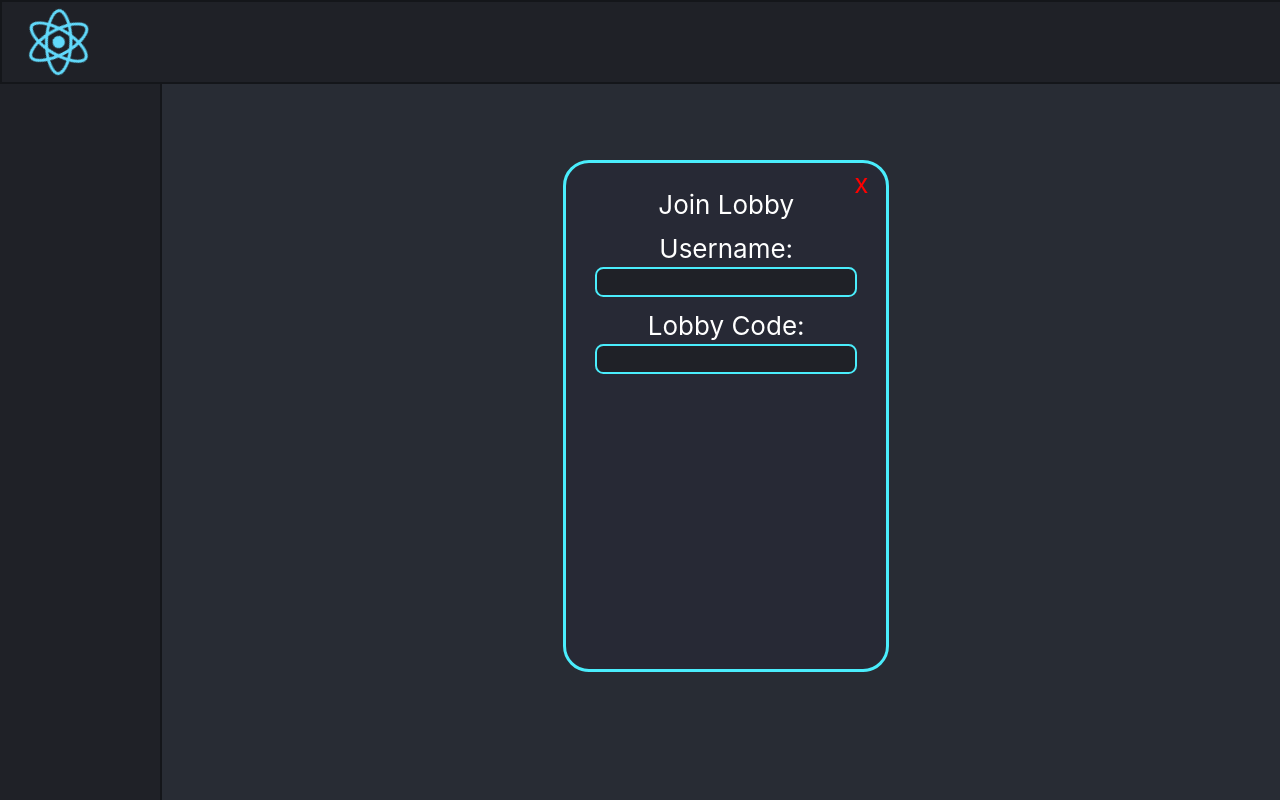
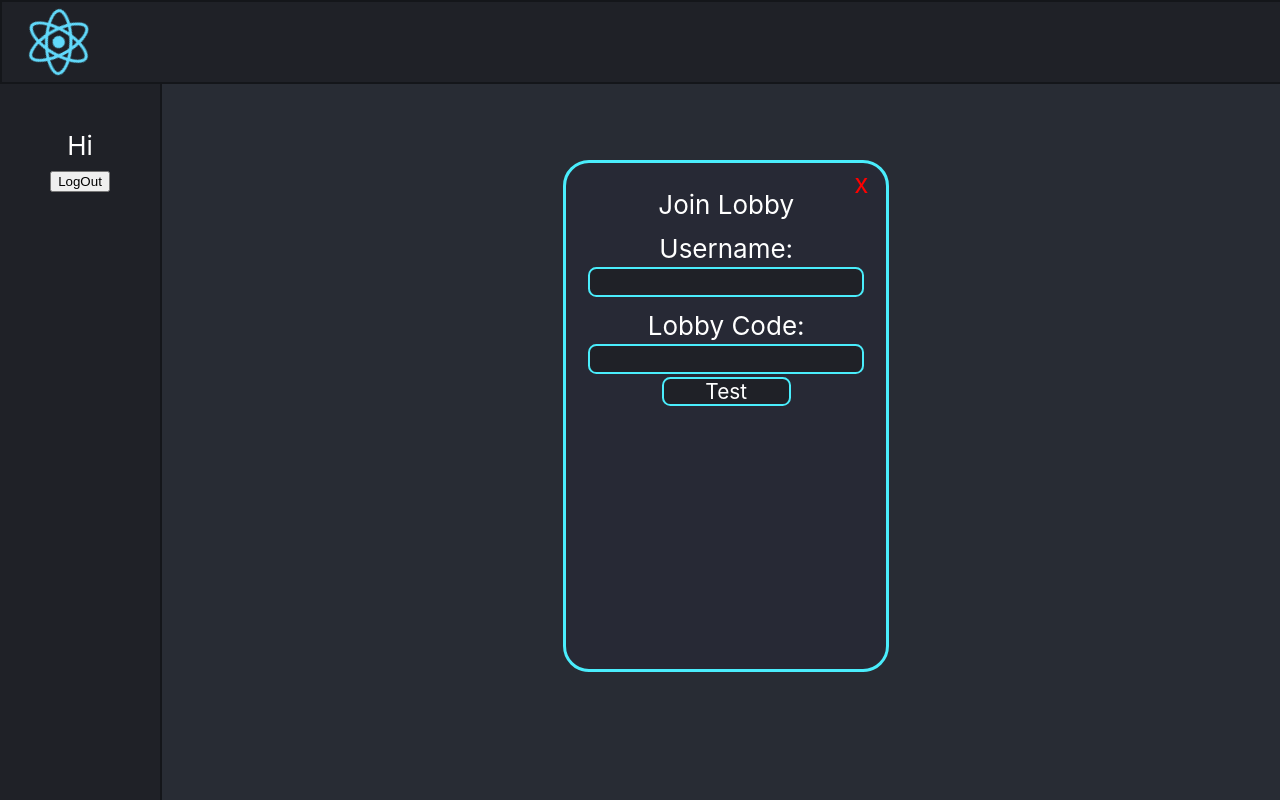
Before and after one commit to JamiePacheco/CISC498-Project-Client, a React (Create React App) app in the folder aux-arena/: page / in a window 1280 px wide. Both pictures are taken after a click on the button "Join Lobby". Built offline with nearby package versions, Linux system fonts and the light colour scheme.

Commit message:
added game lobby for use later on, now saves username and login status, added button to clear info

```diff
--- a/aux-arena/src/App.css
+++ b/aux-arena/src/App.css
@@ -135,8 +135,8 @@ button:hover {
   background-color: #1f2127ff;
   border: 0.1em solid  rgba(74, 237, 252, 1);
   border-radius: 0.4em;
-  min-height: 2ch;
-  width: 22ch;
+  min-height: 10%;
+  min-width: 30%;
   font-size: 0.8em;
   text-align: center;
   color: white;
@@ -153,3 +153,22 @@ button:hover {
   color: red;
   cursor: pointer;
 }
+
+.enter-lobby-button{
+  background-color: #1f2127ff;
+  border: 0.1em solid  rgba(74, 237, 252, 1);
+  border-radius: 0.4em;
+  min-height: 2ch;
+  width: 22ch;
+  font-size: 0.8em;
+  text-align: center;
+  color: white;
+  text-decoration: none;
+  padding-left: 2em;
+  padding-right: 2em;
+  transition: 2s;
+}
+
+.enter-lobby-button:hover{
+  background-color: grey;
+}
--- a/aux-arena/src/App.tsx
+++ b/aux-arena/src/App.tsx
@@ -1,10 +1,38 @@
-import { BrowserRouter as Router, Routes, Route, href} from "react-router-dom";
+import { BrowserRouter as Router, Routes, Route} from "react-router-dom";
 import './App.css';
 import Home from './Pages/HomePage'
 import CreateLobby from './Pages/CreateLobby';
 import logo from "./logo.svg"
+import GameLobby from "./Pages/GameLobby";
+import { useState } from "react";
 
 function App() {
+  const [username, setUsername] = useState<string>(() => {
+    return localStorage.getItem("username") || "";
+  })
+
+  const handleUser = (name: string) => {
+    setUsername(name);
+    localStorage.setItem("username", name);
+};
+
+  const [loggedIn, setLoggedIn] = useState<string>(() => {
+    return localStorage.getItem("loggedIn") || ""; //Empty string for false, anything else for true
+  })
+
+  const handleLoggedIn = (truthy: string) => {
+    setLoggedIn(truthy);
+    localStorage.setItem("loggedIn", truthy);
+};
+
+  const [lobby, setLobby] = useState<string>("")
+
+
+  const handleLogout = () => {
+    localStorage.clear();
+    setUsername("");
+    setLoggedIn("");
+};
 
   return (
     <Router>
@@ -16,8 +44,9 @@ function App() {
           </a>
         </header>
         <Routes>
-          <Route path='/' element={<Home/>}></Route>
+          <Route path='/' element={<Home username={username} setUsername={handleUser} loggedIn={loggedIn} setLoggedIn={handleLoggedIn} lobby={lobby} setLobby={setLobby} handleLogOut={handleLogout}/>}></Route>
           <Route path='/make-lobby' element={<CreateLobby/>}></Route>
+          <Route path='/game-lobby' element={<GameLobby user={username} loggedIn={loggedIn}/>}/>
         </Routes>
       </header>
     </div>
--- /dev/null
+++ b/aux-arena/src/Pages/GameLobby.tsx
@@ -0,0 +1,17 @@
+import "./Lobby.css"
+
+export interface information{
+  user: string;
+  loggedIn: string;
+}
+
+export default function GameLobby({user, loggedIn}: information) {
+
+
+    return (
+        <div className="lobbyText">
+            Hi {user}
+            {!loggedIn && <div>Remember to make an account to save your games</div>}
+        </div>
+    )
+}
--- a/aux-arena/src/Pages/HomePage.tsx
+++ b/aux-arena/src/Pages/HomePage.tsx
@@ -1,20 +1,31 @@
 import { useState } from "react";
 import LobbyOverlay from "./JoinLobbyOverlay";
 import "../App.css";
+import "./Lobby.css"
+import { Link } from "react-router-dom";
 
-export default function HomePage() {
-    const [user, setUser] = useState<string>("")
+export interface information{
+  username: string;
+  setUsername: (name:string)=>void;
+  loggedIn: string;
+  setLoggedIn: (isLoggedIn:string)=>void;
+  lobby: string;
+  setLobby: (code:string)=>void;
+  handleLogOut: ()=>void;
+}
+
+export default function HomePage({username, setUsername, loggedIn, setLoggedIn, lobby, setLobby, handleLogOut}: information) {
     const [joining, setJoining] = useState<boolean>(false) // To show lobby overlay after clicking "Join Lobby"
-    const [loggedIn, setLoggedIn] = useState<boolean>(false)
 
     return (
      <div className='main'>
           <div className='Sidebar'>
-            Sidebar
+            <div className="lobbyText">Hi {username}</div>
+            <button onClick={handleLogOut}>LogOut</button>
          </div>
           <div className='main1'>
-            {joining && <LobbyOverlay username={user} setUser={setUser} loggedIn={loggedIn} setJoining={setJoining}/>}
-            <a href="/make-lobby" className="button">Create Lobby</a>
+            {joining && <LobbyOverlay user={username} setUser={setUsername} loggedIn={loggedIn} setJoining={setJoining} lobby={lobby} setLobby={setLobby}/>}
+            <Link to="/make-lobby" className="button">Create Lobby</Link>
             <div>
               <button className='join-button' onClick={()=>setJoining(!joining)}> Join Lobby</button>
             </div>
--- a/aux-arena/src/Pages/JoinLobbyOverlay.tsx
+++ b/aux-arena/src/Pages/JoinLobbyOverlay.tsx
@@ -1,16 +1,24 @@
+
 import "../App.css"
+import { Link } from "react-router-dom";
 
 export interface userStatus{
-    username: string;
+    user: string;
     setUser: (name: string)=>void;
-    loggedIn: boolean;
+    loggedIn: string;
     setJoining: (isJoining:boolean)=>void;
+    lobby: string;
+    setLobby: (code:string)=>void;
 }
 
-export default function LobbyOverlay({username, setUser, loggedIn, setJoining}: userStatus) {
+export default function LobbyOverlay({user, setUser, loggedIn, setJoining, lobby, setLobby}: userStatus) {
 
     function changeName(event:any){
         setUser(event.target.value);
+    }
+
+    function lobbyHelper(event:any){
+        setLobby(event.target.value)
     }
 
     return(
@@ -20,14 +28,19 @@ export default function LobbyOverlay({username, setUser, loggedIn, setJoining}:
             <div className="input">
                 Username:
                 <div>
-                    <input disabled={loggedIn} className="text-box" placeholder={username} type="text" onChange={changeName}></input>
+                    <input disabled={loggedIn? true: false} className="text-box" placeholder={user} type="text" onChange={changeName}></input>
                 </div>
+                {user}
             </div>
             <div className="input">
                 Lobby Code:
                 <div>
-                    <input className="text-box" type="text"></input>
+                    <input className="text-box" type="text" onChange={lobbyHelper}></input>
                 </div>
+            </div>
+
+            <div>
+                <Link to="/game-lobby" className="enter-lobby-button">Test</Link>
             </div>
         </div>
     )
--- /dev/null
+++ b/aux-arena/src/Pages/Lobby.css
@@ -0,0 +1,6 @@
+
+
+.lobbyText {
+  padding-top: 5em;
+  justify-content: center;
+}
```
